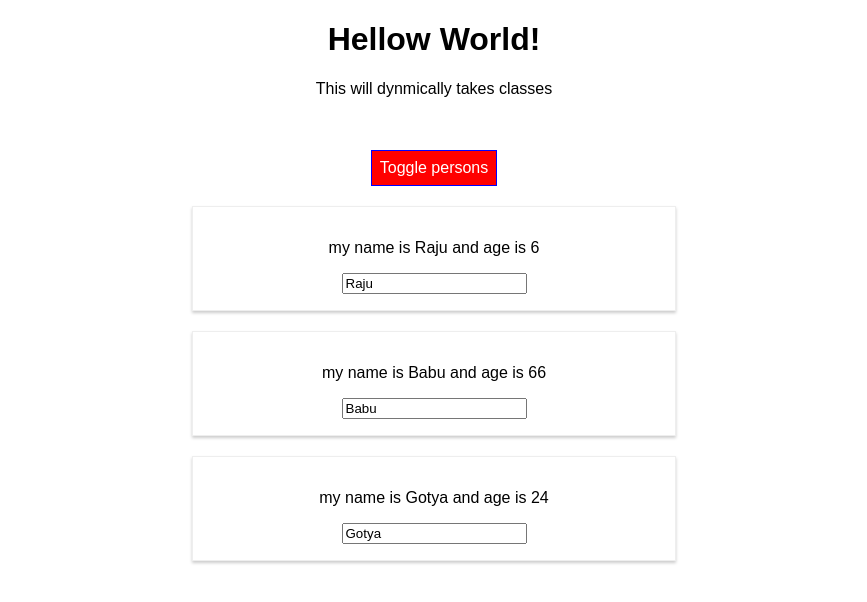
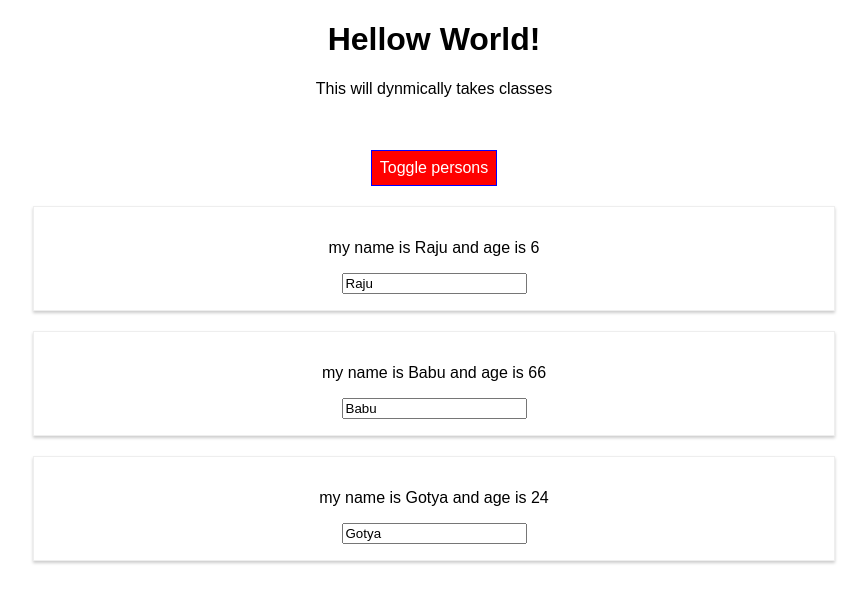
Before and after one commit to SatyamJ/learning-react, a React (Create React App) app in the folder react-udemy/: page / in a window 1280 px wide. Both pictures are taken after a click on the button "Toggle persons". Shown: the top 602 px of the page, without its empty margins (206-1073 px from the left). Built offline with nearby package versions, Linux system fonts and the light colour scheme.

Commit message:
state before css modules - removing radium and styleroot

```diff
--- a/react-udemy/src/App.js
+++ b/react-udemy/src/App.js
@@ -1,6 +1,5 @@
 import React, {Component, useState} from 'react';
 
-import Radium, {StyleRoot} from 'radium';
 import './App.css';
 import Person from './Person/Person';
 
@@ -144,7 +143,6 @@
         }
 
         return (
-            <StyleRoot>
                 <div className="App">
                     <h1>Hellow World!</h1>
                     <p className={classes.join(' ')}>This will dynmically takes classes</p>
@@ -158,9 +156,8 @@
                         {persons}
                     </div>
                 </div>
-            </StyleRoot>
         );
     }
 }
 
-export default Radium(App);
+export default App;
--- a/react-udemy/src/Person/Person.js
+++ b/react-udemy/src/Person/Person.js
@@ -1,15 +1,9 @@
 import React from 'react';
-import Radium from 'radium'
 import './Person.css';
 
 const person = (props) => {
-    const style = {
-      '@media(min-width: 500px)': {
-          width: '450px'
-      }
-    };
     return (
-        <div className="Person" style={style}>
+        <div className="Person" >
             <p onClick={props.click}>
                 my name is {props.name} and age is {props.age}
             </p>
@@ -19,4 +13,4 @@
     )
 };
 
-export default Radium(person);
+export default person;
```
